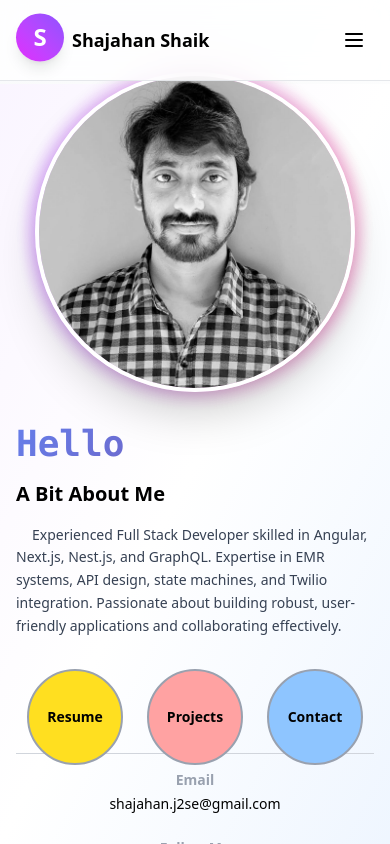
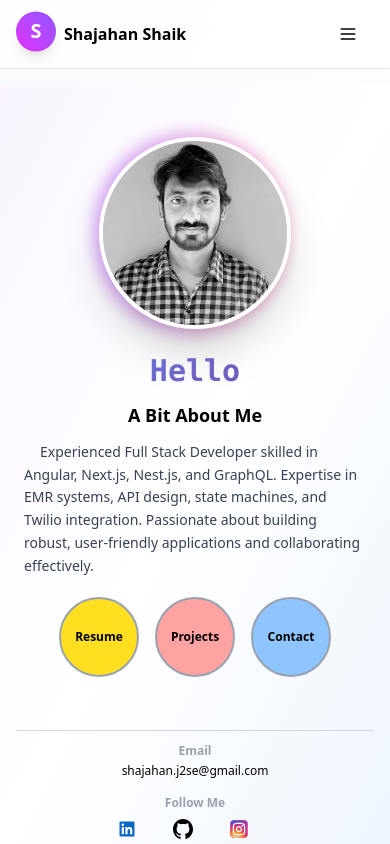
Before and after one commit to shajahansheik/portfolio, a Next.js app: page / in a window 390 px wide. Built offline with nearby package versions, Linux system fonts and the light colour scheme.

Commit message:
responsive

```diff
--- a/app/components/bottomnav.tsx
+++ b/app/components/bottomnav.tsx
@@ -5,14 +5,14 @@ export default function BottomNav() {
   return (
     <>
       <div className='mx-4 sm:mx-8 lg:mx-16 text-gray-300'><hr/></div>
-      <div className='flex flex-col md:flex-row items-center justify-between gap-6 md:gap-4 mx-4 sm:mx-8 lg:mx-32 font-sans text-sm py-4 px-4 sm:px-8 lg:px-20'>
+      <div className='flex flex-col md:flex-row items-center justify-between gap-4 md:gap-4 mx-4 sm:mx-8 lg:mx-32 font-sans text-xs sm:text-sm py-3 md:py-4 px-2 sm:px-4 md:px-8 lg:px-20'>
         {/* Email Section */}
         <div className='flex flex-col space-y-1 text-center md:text-left'>
-          <span className='text-gray-400 font-semibold'>Email</span>
-          <span>
+          <span className='text-gray-400 font-semibold text-xs sm:text-sm'>Email</span>
+          <span className='text-xs sm:text-sm'>
             <a
               href="mailto:shajahan.j2se@gmail.com"
-              className="hover:text-violet-600 transition-colors duration-300 hover:underline"
+              className="hover:text-violet-600 transition-colors duration-300 hover:underline break-all"
             >
               shajahan.j2se@gmail.com
             </a>
@@ -21,25 +21,25 @@ export default function BottomNav() {
 
         {/* Social Media Section */}
         <div className='flex flex-col space-y-2 text-center'>
-          <span className='text-gray-400 font-semibold'>Follow Me</span>
-          <div className='flex space-x-2 justify-center'>
+          <span className='text-gray-400 font-semibold text-xs sm:text-sm'>Follow Me</span>
+          <div className='flex space-x-3 sm:space-x-4 justify-center'>
             <Link
               href='https://www.linkedin.com/in/shajahan-shaik-22b012195/'
               target='_blank'
-              className='hover:scale-110 transition-transform duration-300'
+              className='hover:scale-110 transition-transform duration-300 active:scale-95'
               aria-label="LinkedIn"
             >
-              <svg width="25px" height="25px" viewBox="0 0 16 16" xmlns="http://www.w3.org/2000/svg" fill="none">
+              <svg width="20px" height="20px" className="sm:w-[25px] sm:h-[25px]" viewBox="0 0 16 16" xmlns="http://www.w3.org/2000/svg" fill="none">
                 <path fill="#0A66C2" d="M12.225 12.225h-1.778V9.44c0-.664-.012-1.519-.925-1.519-.926 0-1.068.724-1.068 1.47v2.834H6.676V6.498h1.707v.783h.024c.348-.594.996-.95 1.684-.925 1.802 0 2.135 1.185 2.135 2.728l-.001 3.14zM4.67 5.715a1.037 1.037 0 01-1.032-1.031c0-.566.466-1.032 1.032-1.032.566 0 1.031.466 1.032 1.032 0 .566-.466 1.032-1.032 1.032zm.889 6.51h-1.78V6.498h1.78v5.727zM13.11 2H2.885A.88.88 0 002 2.866v10.268a.88.88 0 00.885.866h10.226a.882.882 0 00.889-.866V2.865a.88.88 0 00-.889-.864z" />
               </svg>
             </Link>
             <Link
               href='https://github.com/shajahansheik'
               target='_blank'
-              className='hover:scale-110 transition-transform duration-300'
+              className='hover:scale-110 transition-transform duration-300 active:scale-95'
               aria-label="GitHub"
             >
-              <svg width="24px" height="24px" viewBox="0 0 20 20" version="1.1" xmlns="http://www.w3.org/2000/svg">
+              <svg width="20px" height="20px" className="sm:w-[24px] sm:h-[24px]" viewBox="0 0 20 20" version="1.1" xmlns="http://www.w3.org/2000/svg">
                 <g id="Page-1" stroke="none" strokeWidth="1" fill="none" fillRule="evenodd">
                   <g id="Dribbble-Light-Preview" transform="translate(-140.000000, -7559.000000)" fill="#000000">
                     <g id="icons" transform="translate(56.000000, 160.000000)">
@@ -52,10 +52,10 @@ export default function BottomNav() {
             <Link
               href='https://www.instagram.com/shajahan__shaik/'
               target='_blank'
-              className='hover:scale-110 transition-transform duration-300'
+              className='hover:scale-110 transition-transform duration-300 active:scale-95'
               aria-label="Instagram"
             >
-              <svg width="25px" height="25px" viewBox="0 0 32 32" fill="none" xmlns="http://www.w3.org/2000/svg">
+              <svg width="20px" height="20px" className="sm:w-[25px] sm:h-[25px]" viewBox="0 0 32 32" fill="none" xmlns="http://www.w3.org/2000/svg">
                 <rect x="2" y="2" width="28" height="28" rx="6" fill="url(#paint0_radial_87_7153)" />
                 <rect x="2" y="2" width="28" height="28" rx="6" fill="url(#paint1_radial_87_7153)" />
                 <rect x="2" y="2" width="28" height="28" rx="6" fill="url(#paint2_radial_87_7153)" />
@@ -87,8 +87,8 @@ export default function BottomNav() {
 
         {/* Location Section */}
         <div className='flex flex-col space-y-1 text-center md:text-right'>
-          <span className='text-gray-400 font-semibold'>Location</span>
-          <span>Hyderabad, Telangana</span>
+          <span className='text-gray-400 font-semibold text-xs sm:text-sm'>Location</span>
+          <span className='text-xs sm:text-sm'>Hyderabad, Telangana</span>
         </div>
       </div>
     </>
--- a/app/components/topnav.tsx
+++ b/app/components/topnav.tsx
@@ -15,14 +15,14 @@ export default function TopNav() {
   }
 
   return (
-    <nav className='flex items-center justify-between px-4 sm:px-6 lg:px-10 py-4 sm:py-5 bg-white/80 backdrop-blur-md border-b border-gray-200 sticky top-0 z-50 animate-slide-in-left'>
+    <nav className='flex items-center justify-between px-4 sm:px-6 lg:px-10 py-3 sm:py-4 md:py-5 bg-white/80 backdrop-blur-md border-b border-gray-200 sticky top-0 z-50 animate-slide-in-left'>
       <div className='flex items-center space-x-2 sm:space-x-3'>
-        <div className='w-12 h-12 sm:w-14 sm:h-14 text-2xl sm:text-3xl font-bold bg-gradient-to-bl from-violet-500 to-fuchsia-500 text-white rounded-full flex items-center justify-center shadow-lg hover:shadow-xl transition-all duration-300 hover:scale-110 animate-float cursor-pointer'>
+        <div className='w-10 h-10 sm:w-12 sm:h-12 md:w-14 md:h-14 text-xl sm:text-2xl md:text-3xl font-bold bg-gradient-to-bl from-violet-500 to-fuchsia-500 text-white rounded-full flex items-center justify-center shadow-lg hover:shadow-xl transition-all duration-300 hover:scale-110 animate-float cursor-pointer flex-shrink-0'>
           S
         </div>
-        <div className='text-lg sm:text-xl'>
+        <div className='text-base sm:text-lg md:text-xl'>
           <Link href='/' className='hover:text-violet-600 transition-colors duration-300'>
-            <span className='font-semibold'>Shajahan Shaik</span>
+            <span className='font-semibold whitespace-nowrap'>Shajahan Shaik</span>
           </Link>
         </div>
       </div>
@@ -31,21 +31,21 @@ export default function TopNav() {
       <div className='hidden md:flex space-x-6 lg:space-x-8'>
         <Link
           href='/resume'
-          className={`${getTextColor('/resume')} transition-all duration-300 hover:scale-105 relative group`}
+          className={`${getTextColor('/resume')} transition-all duration-300 hover:scale-105 relative group whitespace-nowrap`}
         >
           Resume
           <span className="absolute -bottom-1 left-0 w-0 h-0.5 bg-violet-600 transition-all duration-300 group-hover:w-full"></span>
         </Link>
         <Link
           href='/projects'
-          className={`${getTextColor('/projects')} transition-all duration-300 hover:scale-105 relative group`}
+          className={`${getTextColor('/projects')} transition-all duration-300 hover:scale-105 relative group whitespace-nowrap`}
         >
           Projects
           <span className="absolute -bottom-1 left-0 w-0 h-0.5 bg-violet-600 transition-all duration-300 group-hover:w-full"></span>
         </Link>
         <Link
           href='/contact'
-          className={`${getTextColor('/contact')} transition-all duration-300 hover:scale-105 relative group`}
+          className={`${getTextColor('/contact')} transition-all duration-300 hover:scale-105 relative group whitespace-nowrap`}
         >
           Contact
           <span className="absolute -bottom-1 left-0 w-0 h-0.5 bg-violet-600 transition-all duration-300 group-hover:w-full"></span>
@@ -54,12 +54,13 @@ export default function TopNav() {
 
       {/* Mobile Menu Button */}
       <button
-        className='md:hidden p-2 rounded-lg hover:bg-gray-100 transition-colors duration-300'
+        className='md:hidden p-2 rounded-lg hover:bg-gray-100 active:bg-gray-200 transition-colors duration-300 flex-shrink-0'
         onClick={() => setMobileMenuOpen(!mobileMenuOpen)}
         aria-label="Toggle menu"
+        aria-expanded={mobileMenuOpen}
       >
         <svg
-          className={`w-6 h-6 transition-transform duration-300 ${mobileMenuOpen ? 'rotate-90' : ''}`}
+          className={`w-5 h-5 sm:w-6 sm:h-6 transition-transform duration-300 ${mobileMenuOpen ? 'rotate-90' : ''}`}
           fill="none"
           stroke="currentColor"
           viewBox="0 0 24 24"
@@ -74,25 +75,25 @@ export default function TopNav() {
 
       {/* Mobile Menu */}
       {mobileMenuOpen && (
-        <div className='absolute top-full left-0 right-0 bg-white border-b border-gray-200 shadow-lg md:hidden animate-fade-in'>
+        <div className='absolute top-full left-0 right-0 bg-white border-b border-gray-200 shadow-lg md:hidden animate-fade-in z-50'>
           <div className='flex flex-col space-y-1 p-4'>
             <Link
               href='/resume'
-              className={`${getTextColor('/resume')} py-3 px-4 rounded-lg hover:bg-gray-50 transition-all duration-300`}
+              className={`${getTextColor('/resume')} py-3 px-4 rounded-lg hover:bg-gray-50 active:bg-gray-100 transition-all duration-300 text-base`}
               onClick={() => setMobileMenuOpen(false)}
             >
               Resume
             </Link>
             <Link
               href='/projects'
-              className={`${getTextColor('/projects')} py-3 px-4 rounded-lg hover:bg-gray-50 transition-all duration-300`}
+              className={`${getTextColor('/projects')} py-3 px-4 rounded-lg hover:bg-gray-50 active:bg-gray-100 transition-all duration-300 text-base`}
               onClick={() => setMobileMenuOpen(false)}
             >
               Projects
             </Link>
             <Link
               href='/contact'
-              className={`${getTextColor('/contact')} py-3 px-4 rounded-lg hover:bg-gray-50 transition-all duration-300`}
+              className={`${getTextColor('/contact')} py-3 px-4 rounded-lg hover:bg-gray-50 active:bg-gray-100 transition-all duration-300 text-base`}
               onClick={() => setMobileMenuOpen(false)}
             >
               Contact
--- a/app/globals.css
+++ b/app/globals.css
@@ -201,3 +201,84 @@ html, body {
     display: none !important;
   }
 }
+
+/* Mobile-specific optimizations */
+@media (max-width: 640px) {
+  /* Prevent horizontal overflow */
+  * {
+    max-width: 100%;
+  }
+
+  /* Optimize touch targets */
+  button, a, input, textarea, select {
+    min-height: 44px;
+    min-width: 44px;
+  }
+
+  /* Better text readability on mobile */
+  body {
+    -webkit-font-smoothing: antialiased;
+    -moz-osx-font-smoothing: grayscale;
+  }
+
+  /* Prevent zoom on input focus (iOS) */
+  input, textarea, select {
+    font-size: 16px !important;
+  }
+}
+
+/* Tablet optimizations */
+@media (min-width: 641px) and (max-width: 1024px) {
+  /* Optimize spacing for tablets */
+  .container {
+    padding-left: 1.5rem;
+    padding-right: 1.5rem;
+  }
+
+  /* Better card layouts on tablets */
+  .card-hover {
+    margin-bottom: 1rem;
+  }
+}
+
+/* Touch device optimizations */
+@media (hover: none) and (pointer: coarse) {
+  /* Remove hover effects on touch devices */
+  .card-hover:hover {
+    transform: none;
+  }
+
+  /* Add active states instead */
+  .card-hover:active {
+    transform: scale(0.98);
+    box-shadow: 0 10px 15px -3px rgba(0, 0, 0, 0.1);
+  }
+
+  /* Optimize button interactions */
+  button:active, a:active {
+    opacity: 0.8;
+  }
+}
+
+/* Landscape mode on mobile */
+@media (max-width: 896px) and (orientation: landscape) {
+  /* Reduce vertical spacing in landscape */
+  .h-screen {
+    height: auto;
+    min-height: 100vh;
+  }
+
+  /* Optimize navigation */
+  nav {
+    padding-top: 0.5rem;
+    padding-bottom: 0.5rem;
+  }
+}
+
+/* Safe area for notched devices (iPhone X, etc.) */
+@supports (padding: max(0px)) {
+  body {
+    padding-left: max(0px, env(safe-area-inset-left));
+    padding-right: max(0px, env(safe-area-inset-right));
+  }
+}
--- a/app/layout.tsx
+++ b/app/layout.tsx
@@ -14,11 +14,14 @@ export default function RootLayout({
 }>) {
   return (
     <html lang="en" className="scroll-smooth">
+      <head>
+        <meta name="viewport" content="width=device-width, initial-scale=1.0, maximum-scale=5.0, user-scalable=yes" />
+      </head>
       <body className="h-screen w-screen overflow-hidden bg-gradient-to-br from-gray-50 to-white">
-        <div className="h-[10%]">
+        <div className="h-[10vh] sm:h-[10%]">
           <TopNav/>
         </div>
-        <div className="h-[90%]">
+        <div className="h-[90vh] sm:h-[90%]">
           {children}
         </div>
       </body>
--- a/app/page.tsx
+++ b/app/page.tsx
@@ -5,46 +5,46 @@ import profileData from "@/data/profile.json";
 
 export default function Home() {
   return (
-    <div className="h-full bg-gradient-to-br from-purple-50 via-white to-blue-50">
-      <div className="h-[88%] flex items-center justify-center px-4 sm:px-6 lg:px-8">
-        <div className="flex flex-col lg:flex-row space-y-8 lg:space-y-0 lg:space-x-10 items-center justify-center max-w-7xl w-full">
+    <div className="h-full bg-gradient-to-br from-purple-50 via-white to-blue-50 overflow-y-auto md:overflow-hidden">
+      <div className="min-h-[85%] md:h-[88%] flex items-center justify-center px-4 sm:px-6 lg:px-8 py-6 md:py-0">
+        <div className="flex flex-col lg:flex-row space-y-6 md:space-y-8 lg:space-y-0 lg:space-x-10 items-center justify-center max-w-7xl w-full">
           {/* Profile Image */}
-          <div className="animate-scale-in">
+          <div className="animate-scale-in flex-shrink-0">
             <div className="relative group">
               <div className="absolute -inset-1 bg-gradient-to-r from-purple-600 to-pink-600 rounded-full blur opacity-25 group-hover:opacity-75 transition duration-1000 group-hover:duration-200 animate-pulse-slow"></div>
               <Image
                 src={profileData.profileImage}
                 alt={profileData.name}
-                width={320}
-                height={320}
-                className="relative rounded-full grayscale hover:grayscale-0 transition-all duration-500 border-4 border-white shadow-2xl"
+                width={240}
+                height={240}
+                className="relative rounded-full grayscale hover:grayscale-0 transition-all duration-500 border-4 border-white shadow-2xl w-48 h-48 sm:w-64 sm:h-64 md:w-72 md:h-72 lg:w-80 lg:h-80"
               />
             </div>
           </div>
 
           {/* Profile Content */}
-          <div className="flex flex-col space-y-4 animate-fade-in delay-200 max-w-2xl">
-            <span className="text-4xl sm:text-5xl font-semibold font-mono gradient-text animate-slide-in-left">
+          <div className="flex flex-col space-y-3 md:space-y-4 animate-fade-in delay-200 max-w-2xl text-center lg:text-left px-2">
+            <span className="text-3xl sm:text-4xl md:text-5xl font-semibold font-mono gradient-text animate-slide-in-left">
               {profileData.greeting}
             </span>
-            <span className="text-xl sm:text-2xl font-semibold animate-slide-in-left delay-100">
+            <span className="text-lg sm:text-xl md:text-2xl font-semibold animate-slide-in-left delay-100">
               {profileData.title}
             </span>
-            <p className="w-full text-sm sm:text-base leading-relaxed text-gray-700 animate-fade-in delay-300 indent-4">
+            <p className="w-full text-sm sm:text-base leading-relaxed text-gray-700 animate-fade-in delay-300 indent-4 text-left">
               {profileData.description}
             </p>
 
             {/* Action Links */}
-            <div className="flex flex-wrap gap-6 sm:gap-10 pt-4 justify-center sm:justify-start">
+            <div className="flex flex-wrap gap-4 sm:gap-6 md:gap-8 lg:gap-10 pt-2 md:pt-4 justify-center lg:justify-start">
               {profileData.links.map((link, index) => (
                 <Link
                   key={index}
                   href={link.url}
-                  className={`w-24 h-24 sm:w-28 sm:h-28 rounded-full ${link.bgColor} ${link.hoverColor}
-                    flex items-center justify-center p-8 sm:p-12 border-2 border-gray-400
+                  className={`w-20 h-20 sm:w-24 sm:h-24 md:w-28 md:h-28 rounded-full ${link.bgColor} ${link.hoverColor}
+                    flex items-center justify-center p-6 sm:p-8 md:p-12 border-2 border-gray-400
                     transition-all duration-300 hover:scale-110 hover:shadow-2xl hover:rotate-3
-                    animate-scale-in delay-${300 + index * 100} font-semibold text-center text-sm
-                    hover:border-gray-600 card-hover`}
+                    animate-scale-in delay-${300 + index * 100} font-semibold text-center text-xs sm:text-sm
+                    hover:border-gray-600 card-hover active:scale-95`}
                   style={{ animationDelay: `${400 + index * 100}ms` }}
                 >
                   {link.title}
@@ -54,7 +54,7 @@ export default function Home() {
           </div>
         </div>
       </div>
-      <div className="h-[12%]">
+      <div className="h-auto md:h-[12%]">
         <BottomNav/>
       </div>
     </div>
```
Also changed, not shown: app/components/education.tsx (+8 -8 lines), app/components/experience.tsx (+8 -8 lines), app/components/skills.tsx (+6 -6 lines), app/contact/page.tsx (+32 -32 lines), app/projects/page.tsx (+8 -8 lines), app/resume/page.tsx (+4 -4 lines), 2 other files (tests, documents, lock files or other folders).
